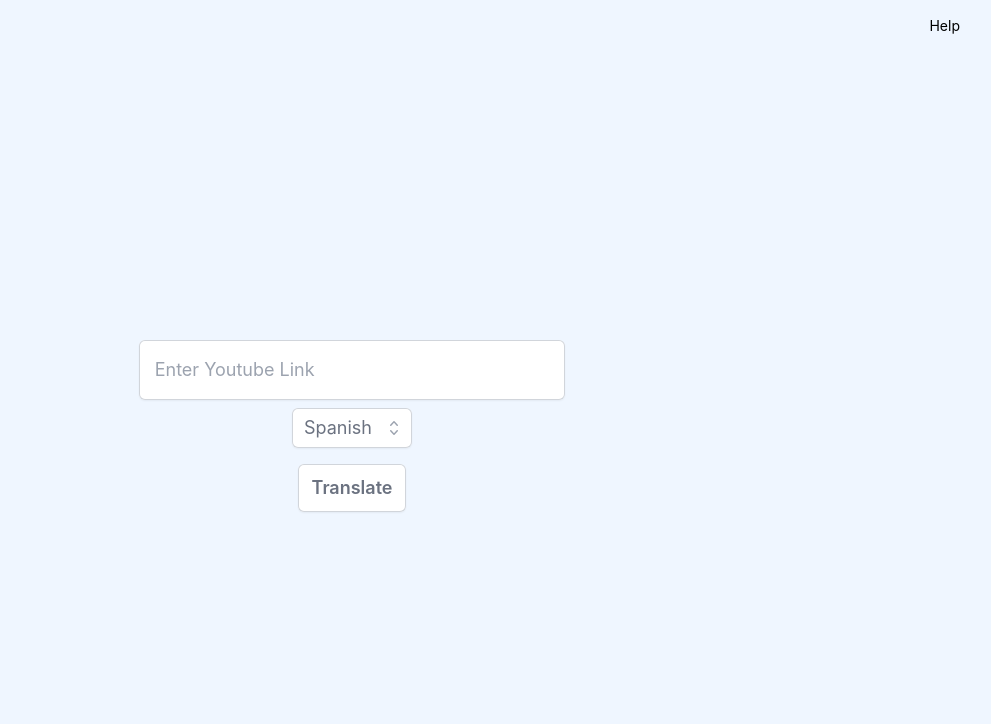
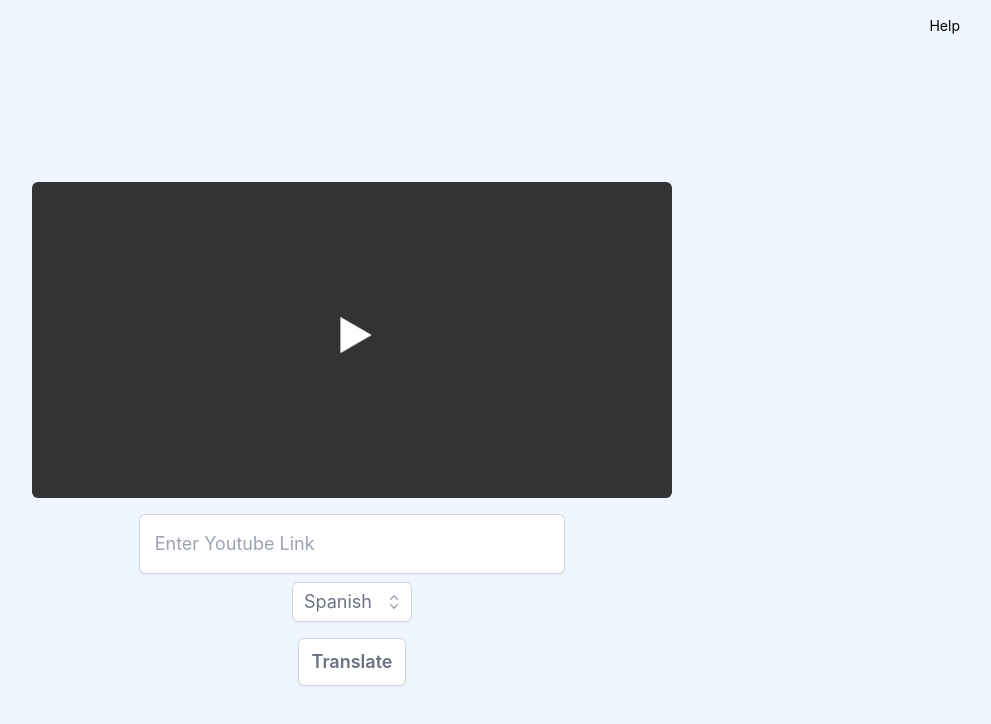
Before and after one commit to Dub-Master/dub-web, a React (Create React App) app: page / in a window 1280 px wide. Shown: the top 724 px of the page, without its empty margins (288-1279 px from the left). Built offline with nearby package versions, Linux system fonts and the light colour scheme.

Commit message:
yt preview

```diff
--- a/src/components/Home.tsx
+++ b/src/components/Home.tsx
@@ -1,15 +1,59 @@
-import React, { FC } from "react";
+import React, { FC, useMemo, useState } from "react";
 import LanguageSelect from "./LanguageSelect";
+import videoPlaceholderImg from "../assets/video-placeholder.png";
 
 const Home: FC = () => {
+  const [videoUrl, setVideoUrl] = useState("");
+
+  // YouTube URL Format: https://www.youtube.com/watch?v=4idQbwsvtUo
+  const getYoutubeId = (url: string) => {
+    const urlRegex = /^(https?:\/\/)?(www\.youtube\.com|youtu\.?be)\/.+$/gim;
+    const isValid = urlRegex.test(url);
+    if (isValid) {
+      const youtubeId = url.split("v=")[1];
+      return youtubeId;
+    }
+    return "";
+  };
+
+  const youtubeId = useMemo(() => {
+    return getYoutubeId(videoUrl);
+  }, [videoUrl]);
+
+  const youtubeUrl = useMemo(() => {
+    if (!youtubeId) {
+      return "";
+    }
+    return `https://www.youtube.com/embed/${youtubeId}`;
+  }, [youtubeId]);
+
   return (
     <div className="flex flex-1 flex-col justify-center items-center">
+      {youtubeUrl && (
+        <div className="m-4">
+          <iframe width="640" height="360" src={youtubeUrl}></iframe>
+        </div>
+      )}
+      {!youtubeUrl && (
+        <div className="m-4">
+          <img
+            src={videoPlaceholderImg}
+            alt="Youtube Video"
+            className="rounded-md"
+            width="640"
+            height="360"
+          />
+        </div>
+      )}
       <input
         type="text"
         name="videoUrl"
         className="w-1/3 text-lg p-4 rounded-md border-0 text-gray-900 shadow-sm ring-1 ring-inset ring-gray-300 placeholder:text-gray-400 focus:ring-2 focus:ring-inset focus:ring-indigo-600"
         placeholder="Enter Youtube Link"
+        value={videoUrl}
+        onChange={(e) => setVideoUrl(e.target.value)}
       />
+
       <LanguageSelect />
       <button
         type="button"
```
Also changed, not shown: src/assets/video-placeholder.png (added).
